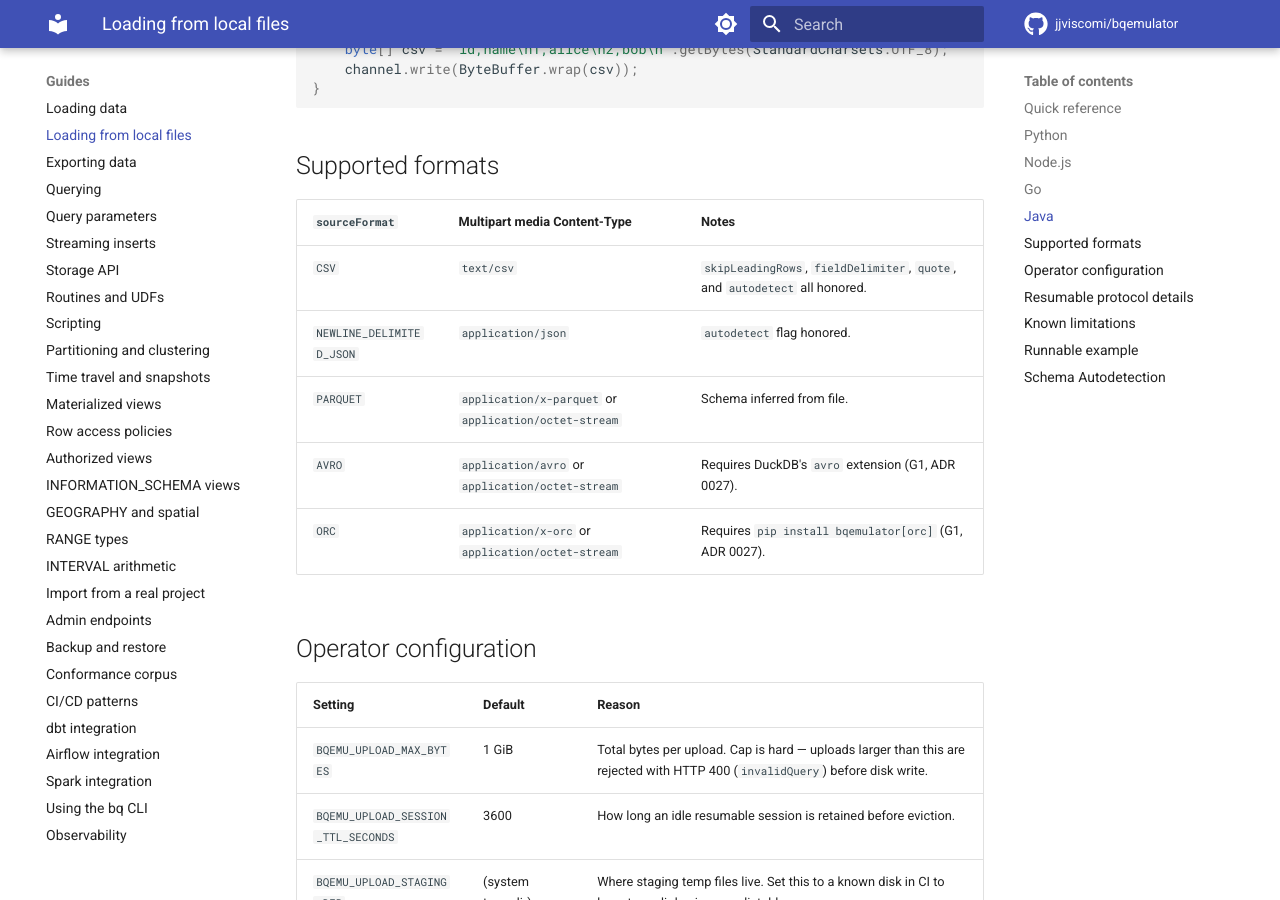
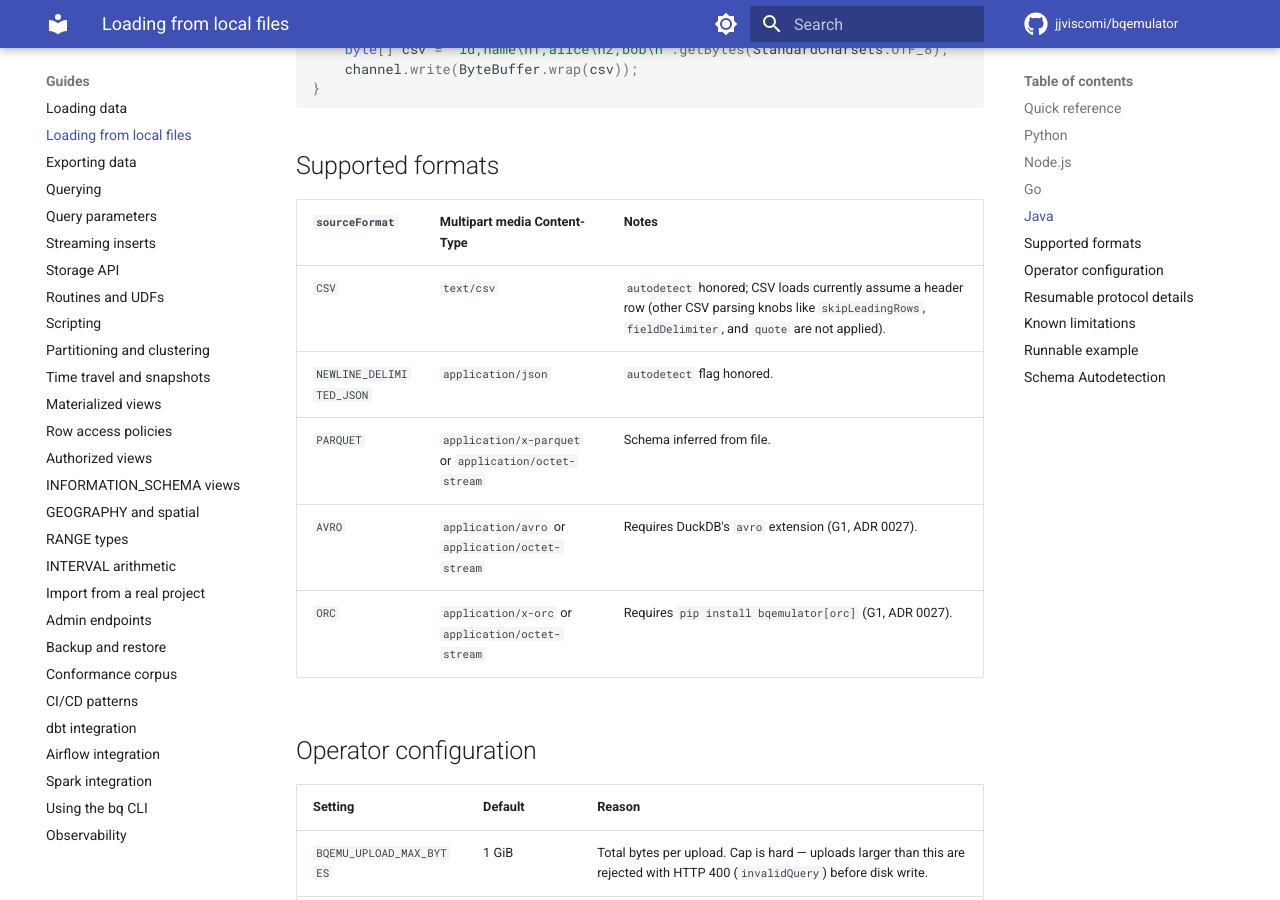
Before and after one commit to jjviscomi/bqemulator, an MkDocs documentation site: the page built from docs/guides/loading-from-local-files.md, in a window 1280 px wide and 900 px high, scrolled down 2398 px. Built offline with MkDocs 1.6.1 and Material for MkDocs 9.7.7, drawn with Linux system fonts in a browser that asks for light colours; comment, search, counter and statistics services are not loaded; the version menu is left out.

Commit message:
docs: clarify unsupported CSV parsing flags

```diff
--- a/docs/guides/loading-from-local-files.md
+++ b/docs/guides/loading-from-local-files.md
@@ -110,7 +110,7 @@ try (TableDataWriteChannel channel = client.writer(cfg)) {
 
 | `sourceFormat` | Multipart media Content-Type | Notes |
 |---|---|---|
-| `CSV` | `text/csv` | `skipLeadingRows`, `fieldDelimiter`, `quote`, and `autodetect` all honored. |
+| `CSV` | `text/csv` | `autodetect` honored; CSV loads currently assume a header row (other CSV parsing knobs like `skipLeadingRows`, `fieldDelimiter`, and `quote` are not applied). |
 | `NEWLINE_DELIMITED_JSON` | `application/json` | `autodetect` flag honored. |
 | `PARQUET` | `application/x-parquet` or `application/octet-stream` | Schema inferred from file. |
 | `AVRO` | `application/avro` or `application/octet-stream` | Requires DuckDB's `avro` extension (G1, ADR 0027). |
```
